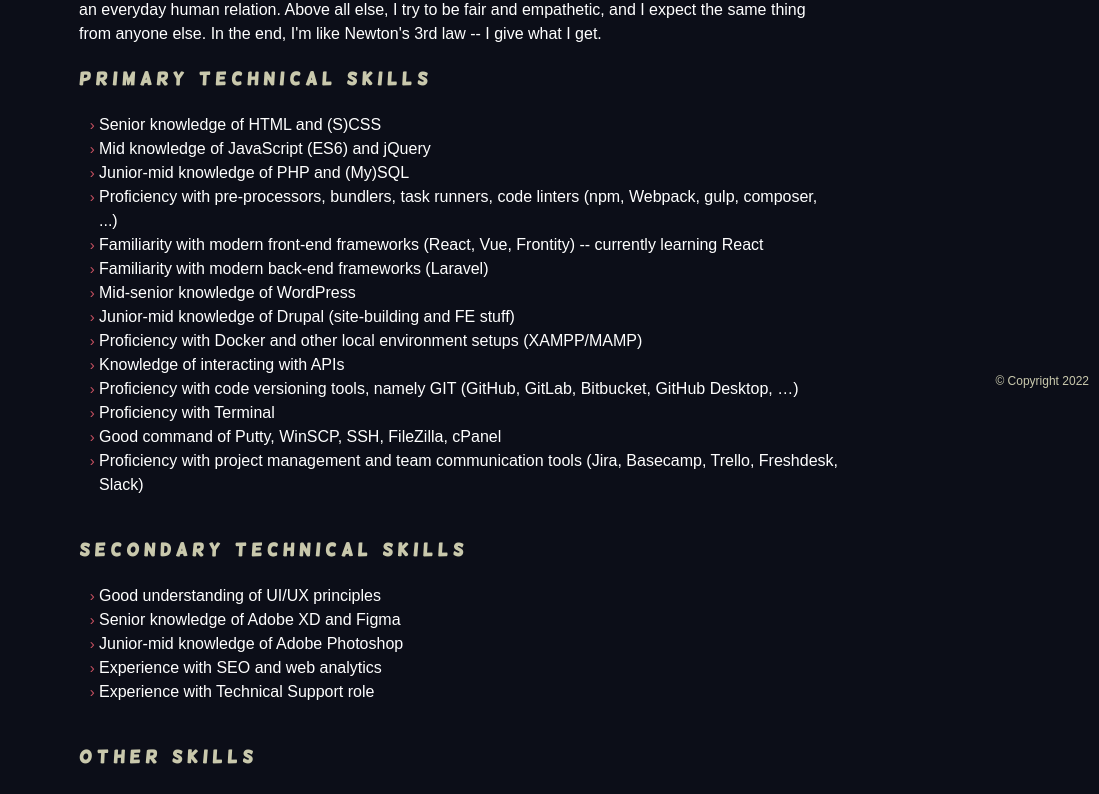
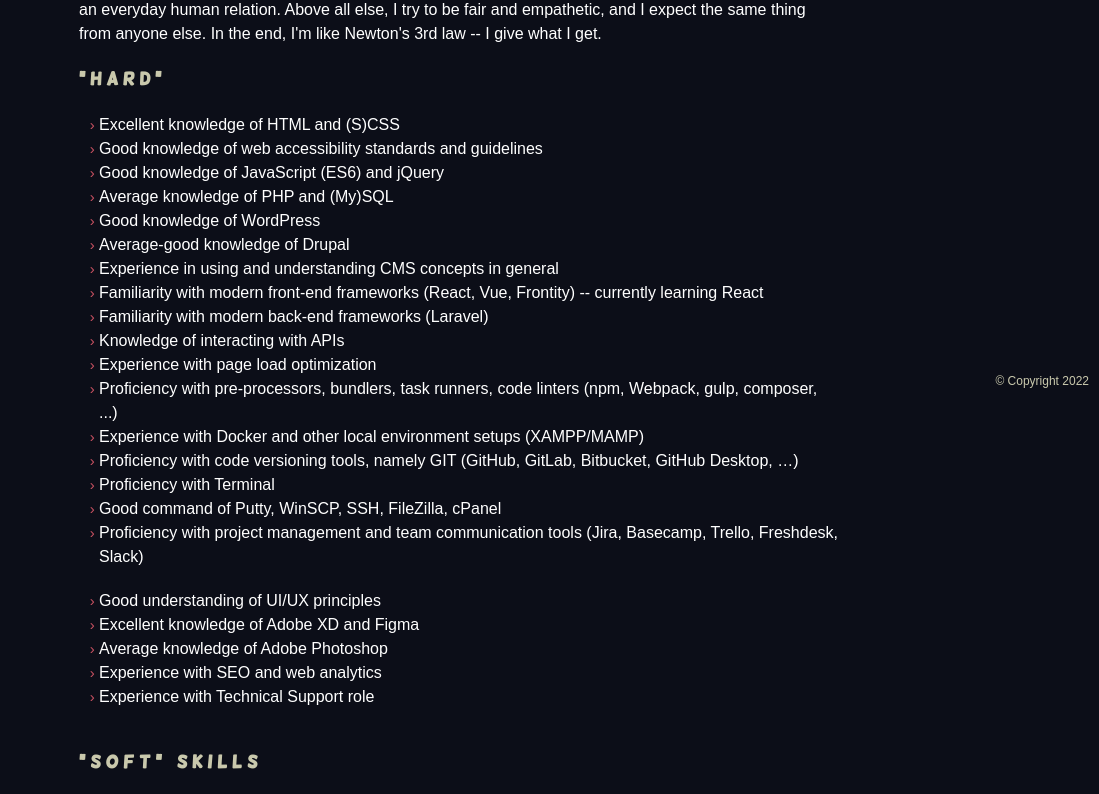
Before and after one commit to thedude23/tim-koprivnik-portfolio, a website: page about.html in a window 1280 px wide. Shown: the part 400-1194 px from the top of the page, 181-1280 px from the left. Drawn offline with Linux system fonts and the light colour scheme; a web font is replaced by a local one.

Commit message:
Updata about page content

```diff
--- a/about.html
+++ b/about.html
@@ -47,34 +47,36 @@
       <h2 class="section__title">About me</h2>
       <p>I'm an open-minded ape in search of a peaceful, intentional, and unstressed life, who likes to learn new things, self-improve, read, watch docuseries, do sports, travel and meet "weird" people. Two things I cannot live without are chill music and the feeling of not being stuck. One of my "vulgar" life goals is to witness a world where money (or materialistic shit in general) wouldn't be the primary goal of it all and exploitation not an everyday human relation. Above all else, I try to be fair and empathetic, and I expect the same thing from anyone else. In the end, I'm like Newton's 3rd law -- I give what I get.</p>
 
-      <h4>Primary technical skills</h4>
+      <h4>"Hard"</h4>
       <ul>
-        <li>Senior knowledge of HTML and (S)CSS</li>
-        <li>Mid knowledge of JavaScript (ES6) and jQuery</li>
-        <li>Junior-mid knowledge of PHP and (My)SQL</li>
-        <li>Proficiency with pre-processors, bundlers, task runners, code linters (npm, Webpack, gulp, composer, ...)</li>
+        <li>Excellent knowledge of HTML and (S)CSS</li>
+        <li>Good knowledge of web accessibility standards and guidelines</li>
+        <li>Good knowledge of JavaScript (ES6) and jQuery</li>
+        <li>Average knowledge of PHP and (My)SQL</li>
+        <li>Good knowledge of WordPress</li>
+        <li>Average-good knowledge of Drupal</li>
+        <li>Experience in using and understanding CMS concepts in general</li>
         <li>Familiarity with modern front-end frameworks (React, Vue, Frontity) -- currently learning React</li>
         <li>Familiarity with modern back-end frameworks (Laravel)</li>
-        <li>Mid-senior knowledge of WordPress</li>
-        <li>Junior-mid knowledge of Drupal (site-building and FE stuff)</li>
-        <li>Proficiency with Docker and other local environment setups (XAMPP/MAMP)</li>
         <li>Knowledge of interacting with APIs</li>
+        <li>Experience with page load optimization</li>
+        <li>Proficiency with pre-processors, bundlers, task runners, code linters (npm, Webpack, gulp, composer, ...)</li>
+        <li>Experience with Docker and other local environment setups (XAMPP/MAMP)</li>
         <li>Proficiency with code versioning tools, namely GIT (GitHub, GitLab, Bitbucket, GitHub Desktop, …)</li>
         <li>Proficiency with Terminal</li>
         <li>Good command of Putty, WinSCP, SSH, FileZilla, cPanel</li>
         <li>Proficiency with project management and team communication tools (Jira, Basecamp, Trello, Freshdesk, Slack)</li>
       </ul>
 
-      <h4>Secondary technical skills</h4>
       <ul>
         <li>Good understanding of UI/UX principles</li>
-        <li>Senior knowledge of Adobe XD and Figma</li>
-        <li>Junior-mid knowledge of Adobe Photoshop</li>
+        <li>Excellent knowledge of Adobe XD and Figma</li>
+        <li>Average knowledge of Adobe Photoshop</li>
         <li>Experience with SEO and web analytics</li>
         <li>Experience with Technical Support role</li>
       </ul>
 
-      <h4>Other skills</h4>
+      <h4>"Soft" skills</h4>
       <ul>
         <li>Emotionally intelligent, kind, non-conﬂicting and open-minded</li>
         <li>Disciplined and organized</li>
```
